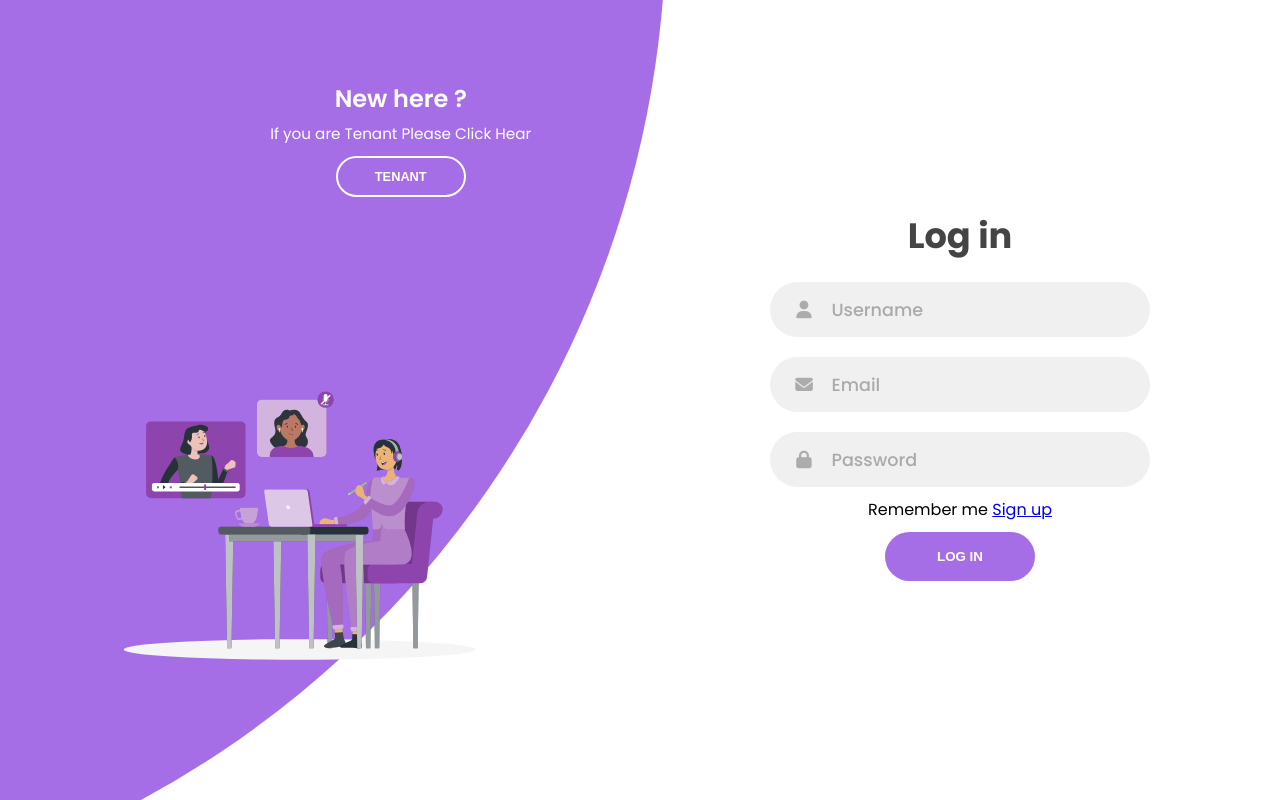
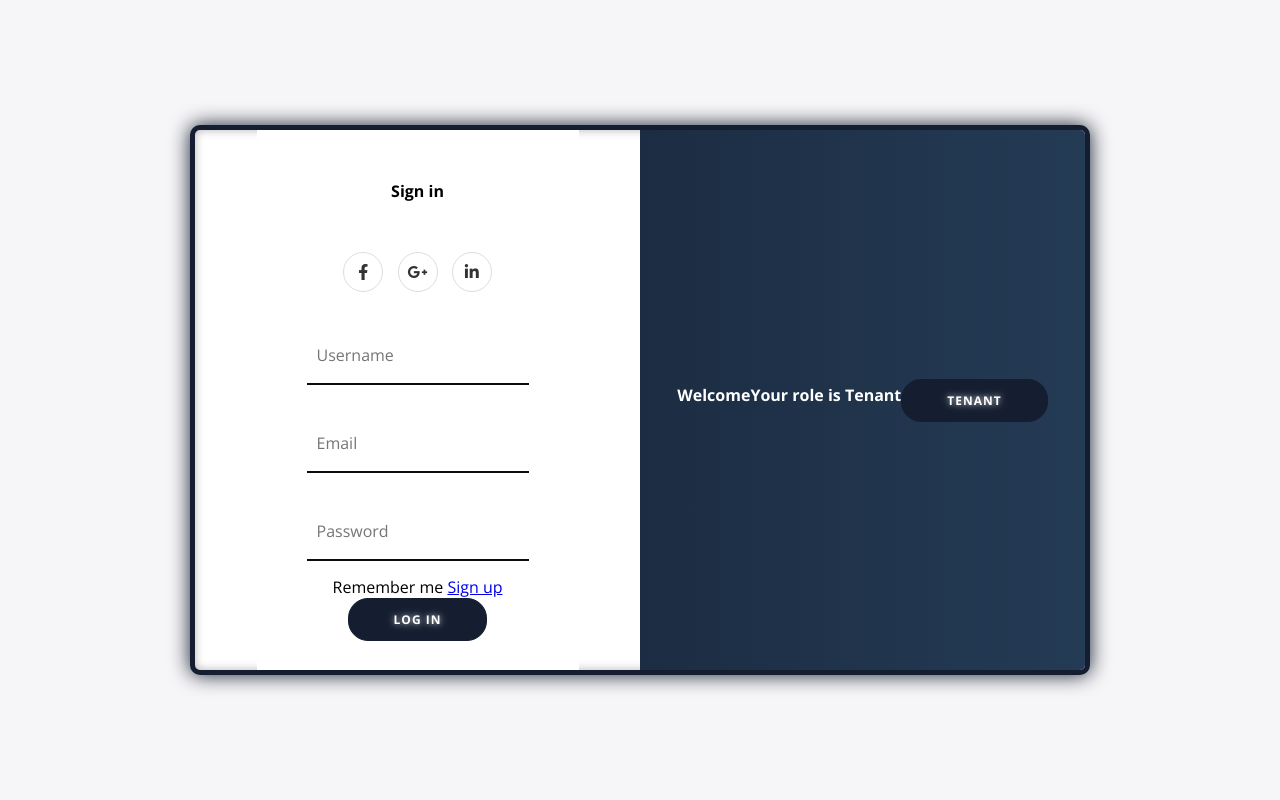
Before and after one commit to FarzanehHassanzadeh/Property-Rental-Management-System, a Flask app: page /login in a window 1280 px wide. Run offline with Flask 3, Linux system fonts and the light colour scheme; some libraries are stand-ins or nearby versions.

Commit message:
I change  Log in css

```diff
--- a/static/css/concat.css
+++ b/static/css/concat.css
@@ -15,7 +15,7 @@ body {
     min-height: 100vh;
     width: 100%;
     padding: 0 10px;
-    background-image: url('/static/images/25.png'); /* استفاده از background-image */
+    /*background-image: url('/static/images/25.png'); !* استفاده از background-image *!*/
     background-repeat: no-repeat;
     background-position: center center;
     background-size: 90%; /* کوچک کردن اندازه پس‌زمینه */
--- /dev/null
+++ b/static/css/login.css
@@ -0,0 +1,269 @@
+@import url('https://fonts.googleapis.com/css2?family=Poppins:wght@100;200;300;400;500;600;700;800;900&display=swap');
+
+* {
+    padding: 0;
+    margin: 0;
+    box-sizing: border-box;
+
+}
+
+:root {
+    --linear-grad: linear-gradient(to right, #141E30, #243B55);
+    --grad-clr1: #141E30;
+    --grad-clr2: #243B55;
+
+}
+
+body {
+    height: 100vh;
+    background: #f6f5f7;
+    display: grid;
+    place-content: center;
+    font-family: 'Poppins', sans-serif;
+
+}
+/* افکت براق برای باکس‌ها */
+.box {
+    border: 2px solid rgba(255, 255, 255, 0.8);
+    box-shadow: 0 0 10px rgba(255, 255, 255, 0.5);
+    padding: 20px;
+    background: #333;
+    color: #fff;
+}
+
+.text {
+    color: #fff;
+    text-shadow: 0 0 5px rgba(255, 255, 255, 0.5), 0 0 10px rgba(255, 255, 255, 0.5);
+}
+
+.container {
+
+    position: relative;
+    width: 800px;
+    max-width: 100%;
+    min-height:550px;
+    min-width: 900px;
+    background: #fff;
+    border-radius: 10px;
+    box-shadow: 0 0 15px rgba(0, 0, 0, 0.1);
+    overflow: hidden;
+    display: flex;
+    border: 5px solid #141E30; /* نوار براق */
+    box-shadow: 0 0 20px #141E30, inset 0 0 10px rgba(0, 0, 0, 0.3);
+}
+
+.form-container {
+    position: absolute;
+    top: 0;
+    height: 100%;
+    transition: all 0.6s ease-in-out;
+    display: flex;
+    align-items: center;
+    justify-content: center;
+    text-align: center;
+    padding: 0 50px;
+}
+
+.sign-in-container {
+    left: 0;
+    width: 50%;
+    z-index: 2;
+}
+
+.sign-up-container {
+    left: 0;
+    width: 50%;
+    opacity: 0;
+    z-index: 1;
+}
+
+.container.sign-up-mode .sign-in-container {
+    transform: translateX(100%);
+}
+
+.container.sign-up-mode .sign-up-container {
+    transform: translateX(100%);
+    opacity: 1;
+    z-index: 2;
+}
+
+.social-container {
+    margin: 20px 0;
+}
+
+.social-container a {
+    border: 1px solid #ddd;
+    border-radius: 50%;
+    display: inline-flex;
+    justify-content: center;
+    align-items: center;
+    margin: 0 5px;
+    height: 40px;
+    width: 40px;
+    text-decoration: none;
+    color: #333;
+}
+
+.overlay-container {
+    position: absolute;
+    top: 0;
+    left: 50%;
+    width: 50%;
+    height: 100%;
+    overflow: hidden;
+    transition: transform 0.6s ease-in-out;
+    z-index: 100;
+}
+
+.overlay {
+    background: var(--linear-grad);
+    background-repeat: no-repeat;
+    background-size: cover;
+    background-position: 0 0;
+    color: #fff;
+    position: relative;
+    left: -100%;
+    height: 100%;
+    width: 200%;
+    transform: translateX(0);
+    transition: transform 0.6s ease-in-out;
+}
+
+.container.sign-up-mode .overlay-container {
+    transform: translateX(-100%);
+}
+
+.container.sign-up-mode .overlay {
+    transform: translateX(50%);
+}
+
+.overlay-panel {
+    position: absolute;
+    display: flex;
+    align-items: center;
+    justify-content: center;
+    text-align: center;
+    top: 0;
+    height: 100%;
+    width: 50%;
+    transform: translateX(0);
+    transition: transform 0.6s ease-in-out;
+}
+
+.overlay-left {
+    transform: translateX(-20%);
+}
+
+.container.sign-up-mode .overlay-left {
+    transform: translateX(0);
+}
+
+.overlay-right {
+    right: 0;
+    transform: translateX(0);
+}
+
+.container.sign-up-mode .overlay-right {
+    transform: translateX(20%);
+}
+
+footer {
+    position: absolute;
+    left: 50%;
+    bottom: 30px;
+    transform: translateX(-50%);
+}
+
+footer mark {
+    padding: 8px 30px;
+    border-radius: 7px;
+}
+
+footer a {
+    text-decoration: none;
+    font-size: 18px;
+    font-weight: bold;
+    color: #003;
+}
+
+button {
+    border-radius: 20px;
+    border: 1px solid var(--grad-clr1);
+    background-color: var(--grad-clr1);
+    color: #fff;
+    font-size: 12px;
+    font-weight: bold;
+    padding: 12px 45px;
+    letter-spacing: 1px;
+    text-transform: uppercase;
+    transition: transform 80ms ease-in;
+    text-shadow: 0 0 5px rgba(255, 255, 255, 0.5), 0 0 10px rgba(255, 255, 255, 0.5);
+}
+
+button:active {
+    transform: scale(0.95);
+}
+
+button:focus {
+    outline: none;
+}
+
+button.ghost {
+    background-color: transparent;
+    border-color: #fff;
+}
+
+input {
+    background-color: #eee;
+    border: none;
+    padding: 12px 15px;
+    margin: 8px 0;
+    width: 100%;
+}
+
+input:focus {
+    outline: none;
+}
+
+form {
+    background-color: #fff;
+    display: flex;
+    flex-direction: column;
+    align-items: center;
+    justify-content: center;
+    height: 100%;
+    text-align: center;
+    padding: 0 50px;
+}
+
+h1 {
+    top: 20px;
+    font-size: 16px;
+    font-weight: bold;
+    margin: 20px 0 30px;
+}
+
+p {
+    font-size: 14px;
+    font-weight: 100;
+    line-height: 20px;
+    letter-spacing: 0.5px;
+    margin: 20px 0 30px;
+}
+
+span {
+    font-size: 12px;
+}
+
+.input-field {
+    position: relative;
+    border-bottom: 2px solid #0b0c0c;
+    margin: 15px 0;
+}
+
+button.sign-in {
+    text-shadow: 0 0 5px rgba(255, 255, 255, 0.5), 0 0 10px rgba(255, 255, 255, 0.5);
+    border: 2px solid rgba(255, 255, 255, 0.8);
+    box-shadow: 0 0 10px rgba(255, 255, 255, 0.5);
+
+}
--- a/templates/login.html
+++ b/templates/login.html
@@ -1,111 +1,109 @@
 <!DOCTYPE html>
 <html lang="en">
 <head>
-    <meta charset="UTF-8" />
-    <meta name="viewport" content="width=device-width, initial-scale=1.0" />
-    <script
-      src="https://kit.fontawesome.com/64d58efce2.js"
-      crossorigin="anonymous"
-    ></script>
-    <link rel="stylesheet" href="{{ url_for('static', filename='signup_page.css') }}" />
-    <title>Log in Form</title>
+    <meta charset="UTF-8">
+    <meta http-equiv="X-UA-Compatible" content="IE=edge">
+    <meta name="viewport" content="width=device-width, initial-scale=1.0">
+    <title>Log in </title>
+    <!-- font awesome icons -->
+    <link rel="stylesheet" href="https://cdnjs.cloudflare.com/ajax/libs/font-awesome/6.1.1/css/all.min.css" integrity="sha512-KfkfwYDsLkIlwQp6LFnl8zNdLGxu9YAA1QvwINks4PhcElQSvqcyVLLD9aMhXd13uQjoXtEKNosOWaZqXgel0g==" crossorigin="anonymous" referrerpolicy="no-referrer" />
+    <link rel="stylesheet" href="{{ url_for('static', filename='css/login.css') }}">
+    <link rel="stylesheet" href="{{ url_for('static', filename='css/concat.css') }}">
 </head>
 <body>
-    <div class="container">
-      <div class="forms-container">
-        <div class="signin-signup">
 
-          <!--These are for owners-->
-          <form action="/login" class="sign-in-form" method="POST">
+    <div class="container" id="container">
+        <!-- Sign Up Container -->
+        <div class="form-container sign-up-container">
+            <form action="/login"  method="POST">
+
                 <h2 class="title">Log in</h2>
                 <div class="input-field">
-              <i class="fas fa-user"></i>
-              <input type="text" name="username-owner" placeholder="Username" />
+                    <input type="text" name="username-owner" placeholder="Username" required />
+                </div>
+
+                <div class="social-container">
+                    <a href="#" class="social"><i class="fab fa-facebook-f"></i></a>
+                    <a href="#" class="social"><i class="fab fa-google-plus-g"></i></a>
+                    <a href="#" class="social"><i class="fab fa-linkedin-in"></i></a>
                 </div>
 
                 <div class="input-field">
-              <i class="fas fa-envelope"></i>
-              <input type="email" name="email-owner" placeholder="Email" />
+                    <input type="email" placeholder="Email" name="email-owner" required />
                 </div>
+
                 <div class="input-field">
-              <i class="fas fa-lock"></i>
-              <input type="password" name="password-owner" placeholder="Password" />
+                    <input type="password" placeholder="Password" name="password-owner" required />
+                </div>
 
+                <label>Remember me o <a href="{{ url_for('signup_page') }}">Sign up O</a></label>
+                <button class="btn" type="submit" name="login_status" value="owner_login">Log in o</button>
+            </form>
         </div>
-             <!-- ***********hands offfffff!!!!!!!!!!!!!!!!!!!!!!!!!!!!!! -->
-            <label>Remember me    <a href=" {{ url_for('signup_page') }}" >Sign up</a></label>
-            <!-- ***********hands offfffff!!!!!!!!!!!!!!!!!!!!!!!!!!!!!! -->
-              <!--with click Kiarash can go to home page  -->
-            <button class="btn" type="submit" name="login_status" value="owner_login">Log in</button>
 
-          </form>
+        <!-- Sign In Container -->
+        <div class="form-container sign-in-container">
+            <form action="#" method="POST">
+                <h1>Sign in</h1>
 
-           <!--These are for tenants-->
-          <form action="" class="sign-up-form" method="POST">
-            <h2 class="title">Log in</h2>
+                <div class="social-container">
+                    <a href="#" class="social"><i class="fab fa-facebook-f"></i></a>
+                    <a href="#" class="social"><i class="fab fa-google-plus-g"></i></a>
+                    <a href="#" class="social"><i class="fab fa-linkedin-in"></i></a>
+                </div>
+
+
+
                 <div class="input-field">
-              <i class="fas fa-user"></i>
-              <input type="text" name="username-tenant" placeholder="Username" />
+                    <input type="text" name="username-tenant" placeholder="Username" required />
                 </div>
+
                 <div class="input-field">
-              <i class="fas fa-envelope"></i>
-              <input type="email" name="email-tenant" placeholder="Email" />
+                    <input type="email" name="email-tenant" placeholder="Email" required />
                 </div>
+
                 <div class="input-field">
-              <i class="fas fa-lock"></i>
-              <input type="password" name="password-tenant" placeholder="Password" />
+                    <input type="password" name="password-tenant" placeholder="Password" required />
                 </div>
-            <!-- ***********hands offfffff!!!!!!!!!!!!!!!!!!!!!!!!!!!!!! -->
-            <label>Remember me    <a href=" {{ url_for('signup_page2') }}">Sign up</a></label>
 
-              <!-- ***********hands offfffff!!!!!!!!!!!!!!!!!!!!!!!!!!!!!! -->
-
-            <!-- the bottun Sign up is  value="Signcbcvb up"-->
-
-               <!--with click Kiarash can go to home page  -->
-               <form action="{{ url_for('home_page') }}" method="POST">
+                <label>Remember me <a href="{{ url_for('signup_page2') }}">Sign up</a></label>
 
     <button class="btn" type="submit" name="login_status" value="tenant_login">Log in</button>
             </form>
-
-            <!-- !!!!!!!!!!!!!!!!!!!!!!!!!!!!!!!!!!!!!!!!!!!!! -->
-
-          </form>
-        </div>
         </div>
 
-    <div class="panels-container">
-        <div class="panel left-panel">
-          <div class="content">
-            <h3>New here ?</h3>
-            <p>
-             If you are Tenant Please Click Hear
-            </p>
-               <button type="submit"  name="tenant" class="btn transparent" id="sign-up-btn">
-             Tenant
-             </button>
+        <!-- Overlay -->
+        <div class="overlay-container" id="overlayCon">
+            <div class="overlay">
 
-
+                <div class="overlay-panel overlay-right">
+                    <h1>Welcome</h1>
+                    <h1>Your role is Tenant</h1>
+                    <button id="sign-up-btn">Tenant</button>
                 </div>
-          <img src="static/img/about-img.svg" class="image" alt="" />
+                <div class="overlay-panel overlay-left">
+                    <h1>Welcome</h1>
+                    <h1>Your role is Owner</h1>
+                    <button id="sign-in-btn">Owner</button>
                 </div>
-        <div class="panel right-panel">
-          <div class="content">
-            <h3>One of us ?</h3>
-            <p>
-              If you are Owner Please Click Hear
-            </p>
-            <button type="submit" name="owner" class="btn transparent" id="sign-in-btn">
-             Owner
-            </button>
-          </div>
-          <img src="static/img/contact-img.svg" class="image" alt="" />
             </div>
         </div>
     </div>
 
+    <!-- JS Code -->
+    <script>
+        const sign_in_btn = document.querySelector("#sign-in-btn");
+        const sign_up_btn = document.querySelector("#sign-up-btn");
+        const container = document.querySelector("#container");
 
-    <script src="{{ url_for('static', filename='app.js') }}"></script>
+        sign_up_btn.addEventListener("click", () => {
+            container.classList.add("sign-up-mode");
+        });
+
+        sign_in_btn.addEventListener("click", () => {
+            container.classList.remove("sign-up-mode");
+        });
+    </script>
 
 </body>
 </html>
```
Lines whose indentation alone changed are shown as unchanged.
